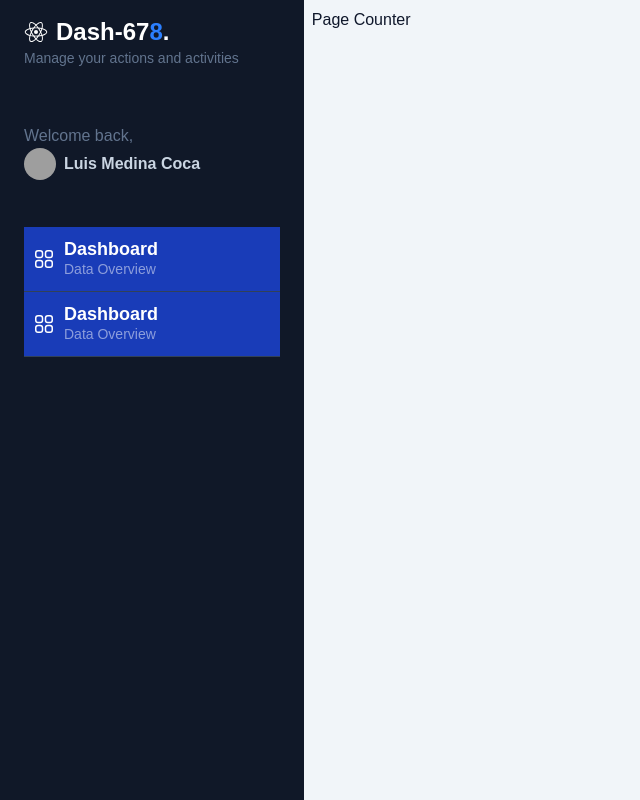
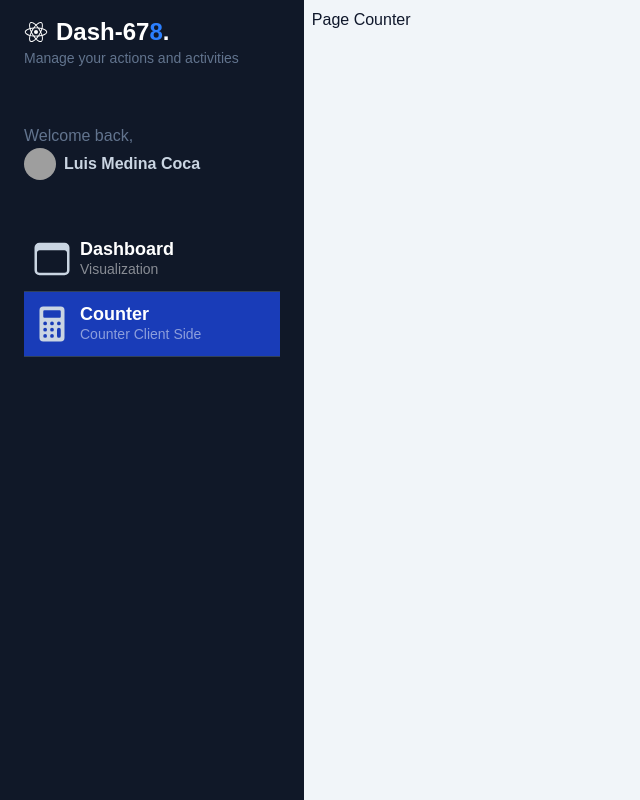
Before and after one commit to luismedinacoca/02-my-dashboard, a Next.js app: page /dashboard/counter in a window 1280 px wide. Shown: the whole page, without its empty margins (0-640 px from the left). Built offline with nearby package versions, Linux system fonts and the light colour scheme; grey boxes are pictures that could not be loaded.

Commit message:
section04-lecture042: Task Solution

```diff
--- a/src/app/components/SidebarMenuItem.tsx
+++ b/src/app/components/SidebarMenuItem.tsx
@@ -1,3 +1,6 @@
+"use client";
+import Link from "next/link";
+import { usePathname } from "next/navigation";
 import { JSX } from "react";
 
 interface Props {
@@ -8,32 +11,20 @@
 }
 
 const SidebarMenuItem = ({ path, icon, title, subTitle }: Props) => {
+  const currentPath = usePathname();
   return (
-    <a
-      href="#"
-      className="w-full px-2 inline-flex space-x-2 items-center border-b border-slate-700 py-3 bg-blue-800 hover:bg-white/5 transition ease-linear duration-150"
+    <Link
+      href={path}
+      className={`w-full px-2 inline-flex space-x-2 items-center border-b border-slate-700 py-3 hover:bg-white/5 transition ease-linear duration-150 ${
+        currentPath === path ? "bg-blue-800" : ""
+      }`}
     >
-      <div>
-        <svg
-          xmlns="http://www.w3.org/2000/svg"
-          fill="none"
-          viewBox="0 0 24 24"
-          strokeWidth="1.5"
-          stroke="currentColor"
-          className="w-6 h-6 text-white"
-        >
-          <path
-            strokeLinecap="round"
-            strokeLinejoin="round"
-            d="M3.75 6A2.25 2.25 0 016 3.75h2.25A2.25 2.25 0 0110.5 6v2.25a2.25 2.25 0 01-2.25 2.25H6a2.25 2.25 0 01-2.25-2.25V6zM3.75 15.75A2.25 2.25 0 016 13.5h2.25a2.25 2.25 0 012.25 2.25V18a2.25 2.25 0 01-2.25 2.25H6A2.25 2.25 0 013.75 18v-2.25zM13.5 6a2.25 2.25 0 012.25-2.25H18A2.25 2.25 0 0120.25 6v2.25A2.25 2.25 0 0118 10.5h-2.25a2.25 2.25 0 01-2.25-2.25V6zM13.5 15.75a2.25 2.25 0 012.25-2.25H18a2.25 2.25 0 012.25 2.25V18A2.25 2.25 0 0118 20.25h-2.25A2.25 2.25 0 0113.5 18v-2.25z"
-          />
-        </svg>
+      <div>{icon}</div>
+      <div className="flex flex-col">
+        <span className="text-lg font-bold leading-5 text-white">{title}</span>
+        <span className="text-sm text-white/50 hidden md:block">{subTitle}</span>
       </div>
-      <div className="flex flex-col">
-        <span className="text-lg font-bold leading-5 text-white">Dashboard</span>
-        <span className="text-sm text-white/50 hidden md:block">Data Overview</span>
-      </div>
-    </a>
+    </Link>
   );
 };
 
```
Also changed, not shown: img/section04-lecture042-001.png (added), 1 other file (tests, documents, lock files or other folders).
